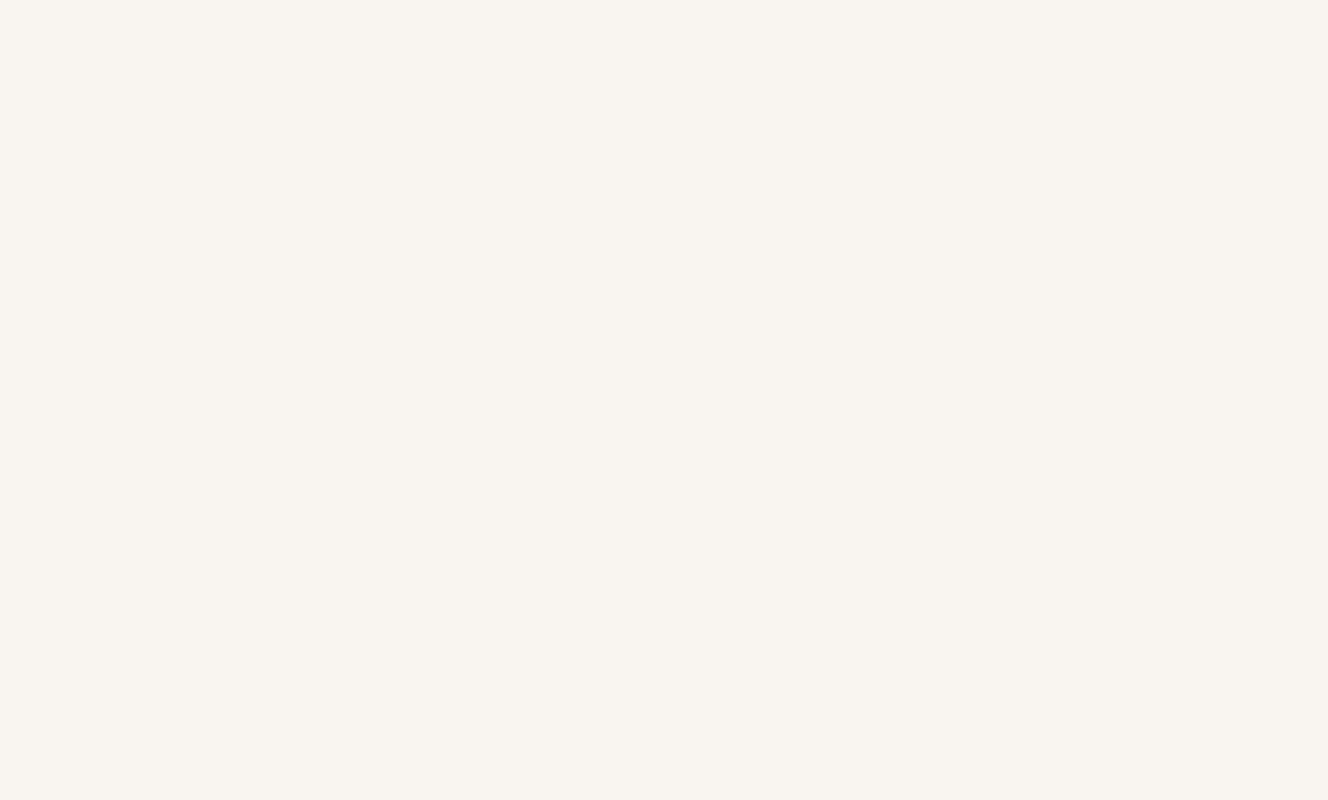
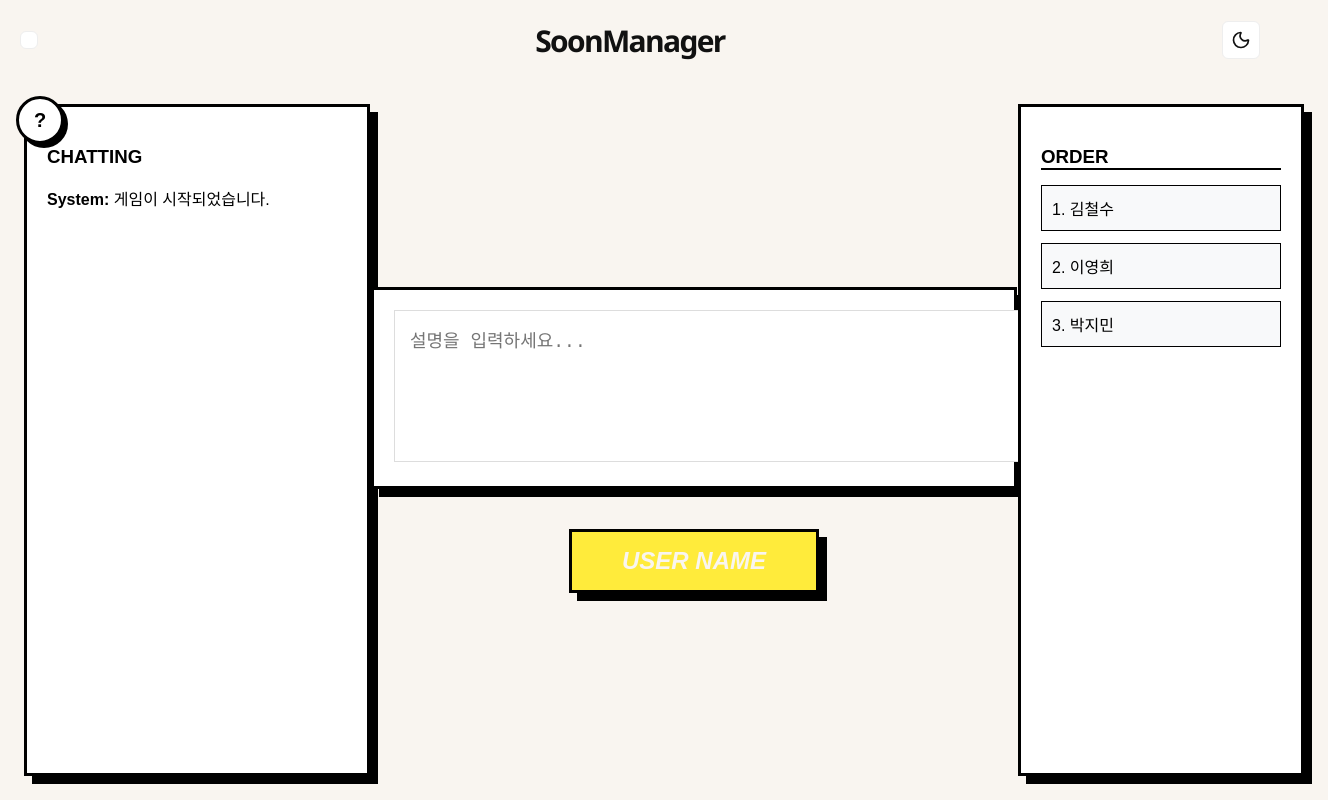
Before and after one commit to Chanyoung3/SoonManager, a React (Vite) app in the folder frontend/: page /liargame in a window 1280 px wide. Before the commit this address had no page. Shown: the whole page, 1328 px wide, since content can reach past the window. Built offline with nearby package versions, Linux system fonts and the light colour scheme.

Commit message:
LiarGame 8

```diff
--- a/frontend/src/main.tsx
+++ b/frontend/src/main.tsx
@@ -2,12 +2,14 @@ import { createRoot } from 'react-dom/client'
 import { BrowserRouter, Routes, Route } from 'react-router-dom'
 import Index from './pages/Index.tsx'
 import Room from './pages/Room.tsx'
+import LiarGame from './pages/LiarGame.tsx'
 
 createRoot(document.getElementById('root')!).render(
   <BrowserRouter>
     <Routes>
       <Route path="/" element={<Index />} />
       <Route path="/room/:roomId" element={<Room />} />
+      <Route path="/liargame" element={<LiarGame />} />
     </Routes>
   </BrowserRouter>,
 )
--- /dev/null
+++ b/frontend/src/pages/LiarGame.css
@@ -0,0 +1,142 @@
+/* 기본 배경 및 레이아웃 */
+.liar-game-container {
+    min-height: 100vh;
+    background-color: var(--bg);
+    display: flex;
+    flex-direction: column;
+    font-family: sans-serif;
+}
+
+.main-content {
+    flex: 1;
+    display: flex;
+    flex-direction: column;
+    padding: 24px;
+    gap: 24px;
+    max-width: 1400px;
+    margin: 0 auto;
+    width: 100%;
+    position: relative;
+}
+
+/* 왼쪽 상단 모달 버튼 */
+.modal-toggle-btn {
+    position: absolute;
+    top: 16px;
+    left: 16px;
+    width: 48px;
+    height: 48px;
+    background: white;
+    border: 3px solid black;
+    border-radius: 50%;
+    font-weight: bold;
+    font-size: 20px;
+    cursor: pointer;
+    box-shadow: 4px 4px 0px 0px rgba(0,0,0,1);
+    transition: 0.2s;
+    z-index: 10;
+}
+
+.modal-toggle-btn:hover {
+    transform: translateY(2px);
+    box-shadow: 2px 2px 0px 0px rgba(0,0,0,1);
+}
+
+/* 공통 카드 스타일 (그림과 유사한 굵은 테두리) */
+.card-panel {
+    background: white;
+    border: 3px solid black;
+    padding: 20px;
+    box-shadow: 8px 8px 0px 0px rgba(0,0,0,1);
+}
+
+/* 채팅 영역 */
+.chat-section {
+    flex: 1;
+    color: black;
+    min-height: 200px;
+}
+
+/* 중앙 입력 영역 */
+.input-section {
+    display: flex;
+    flex-direction: column;
+    align-items: center;
+    justify-content: center;
+    gap: 40px;
+    flex: 2;
+}
+
+.input-box {
+    width: 100%;
+    max-width: 600px;
+}
+
+.input-box textarea {
+    width: 100%;
+    height: 120px;
+    padding: 15px;
+    border: 1px solid #ddd;
+    resize: none;
+    font-size: 18px;
+}
+
+.user-name-tag {
+    background-color: #ffeb3b; /* 노란색 포인트 */
+    padding: 15px 50px;
+    font-weight: 900;
+    font-style: italic;
+    font-size: 24px;
+}
+
+/* 발언 순서 영역 */
+.order-section {
+    flex: 0.8;
+    color: black;
+}
+
+.order-list {
+    display: flex;
+    flex-direction: column;
+    gap: 12px;
+}
+
+.order-item {
+    background: #f8f9fa;
+    border: 1px solid black;
+    padding: 10px;
+    display: flex;
+    align-items: center;
+    gap: 10px;
+}
+
+/* 모달 레이아웃 */
+.modal-overlay {
+    position: fixed;
+    top: 0;
+    left: 0;
+    right: 0;
+    bottom: 0;
+    background: rgba(0, 0, 0, 0.4);
+    backdrop-filter: blur(5px);
+    display: flex;
+    align-items: center;
+    justify-content: center;
+    z-index: 100;
+}
+
+.modal-content {
+    background: white;
+    border: 4px solid black;
+    padding: 30px;
+    width: 90%;
+    max-width: 500px;
+    box-shadow: 15px 15px 0px 0px rgba(0,0,0,1);
+}
+
+/* 반응형 설정 (데스크탑 기준) */
+@media (min-width: 1024px) {
+    .main-content {
+        flex-direction: row;
+    }
+}
--- a/frontend/src/pages/LiarGame.tsx
+++ b/frontend/src/pages/LiarGame.tsx
@@ -1,19 +1,67 @@
-import React from "react";
+import React, { useState } from "react";
 import Header from "../components/Header";
+import "./LiarGame.css"; // CSS 파일 임포트
 
 const LiarGame = () => {
-    return (
-        <>
-            <Header />
-            <textarea placeholder="설명을 입력하세요"></textarea>
-            <h1>이름</h1>
+  const [isModalOpen, setIsModalOpen] = useState(false);
 
-            <div className="ex_list">
+  const toggleModal = () => setIsModalOpen(!isModalOpen);
 
+  return (
+    <div className="liar-game-container">
+      <Header />
+
+      <main className="main-content">
+        {/* 모달 토글 버튼 */}
+        <button className="modal-toggle-btn" onClick={toggleModal}>?</button>
+
+        {/* 1. 채팅 영역 */}
+        <section className="chat-section card-panel">
+          <h3>CHATTING</h3>
+          <div className="chat-content">
+            <p><b>System:</b> 게임이 시작되었습니다.</p>
+          </div>
+        </section>
+
+        {/* 2. 중앙 입력 및 이름 영역 */}
+        <section className="input-section">
+          <div className="input-box card-panel">
+            <textarea placeholder="설명을 입력하세요..."></textarea>
+          </div>
+          <div className="user-name-tag card-panel">
+            USER NAME
+          </div>
+        </section>
+
+        {/* 3. 발언 순서 영역 */}
+        <section className="order-section card-panel">
+          <h3 style={{ borderBottom: "2px solid black", marginBottom: "15px" }}>ORDER</h3>
+          <div className="order-list">
+            <div className="order-item">1. 김철수</div>
+            <div className="order-item">2. 이영희</div>
+            <div className="order-item">3. 박지민</div>
+          </div>
+        </section>
+      </main>
+
+      {/* 모달 창 */}
+      {isModalOpen && (
+        <div className="modal-overlay" onClick={toggleModal}>
+          <div className="modal-content" onClick={(e) => e.stopPropagation()}>
+            <div style={{ display: "flex", justifyContent: "space-between", alignItems: "center" }}>
+              <h2>LOG LIST</h2>
+              <button onClick={toggleModal} style={{ background: "none", border: "none", fontSize: "30px", cursor: "pointer" }}>×</button>
             </div>
-        </>
-
-    );
+            <hr style={{ border: "2px solid black", margin: "15px 0" }} />
+            <div>
+              <p>김철수: "사과입니다."</p>
+              <p>이영희: "빨갛습니다."</p>
+            </div>
+          </div>
+        </div>
+      )}
+    </div>
+  );
 };
 
 export default LiarGame;
```
